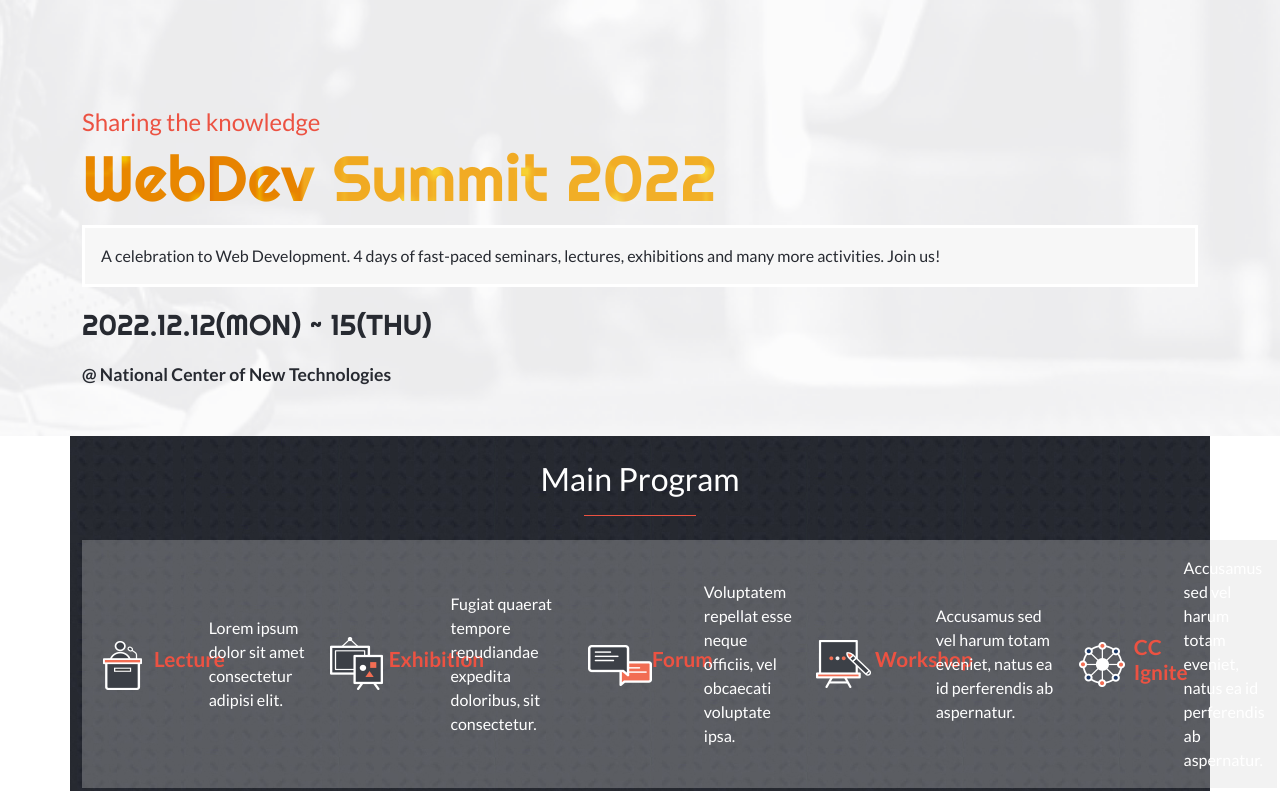
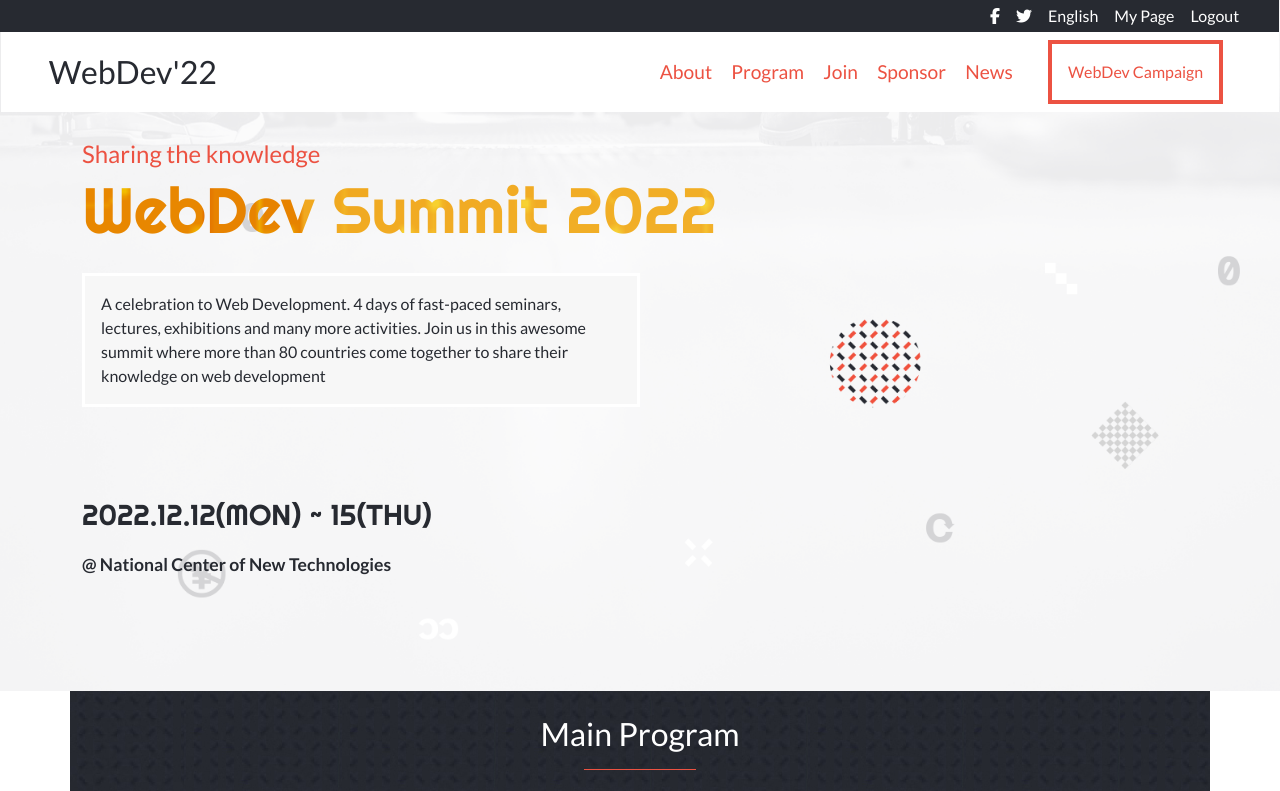
Before and after one commit to jfoyarzo/capstone1-WebdevSummit, a website: page index.html in a window 1280 px wide. Shown: the top 791 px of the page. Drawn offline with nearby package versions, Linux system fonts and the light colour scheme.

Commit message:
Add styles to headline for desktop version

```diff
--- a/index.html
+++ b/index.html
@@ -17,7 +17,15 @@
 
 <body>
     <header class="container-fluid">
+        <div class="over-menu d-none d-md-flex justify-content-end py-1 px-4 align-items-center">
+            <i class="fa-brands fa-facebook-f me-3"></i>
+            <i class="fa-brands fa-twitter me-3"></i>
+            <span class="me-3">English</span>
+            <span class="me-3">My Page</span>
+            <span class="me-3">Logout</span>
+        </div>
         <nav class="main-menu">
+            <a class="navbar-brand logo d-none d-md-block" href="#">WebDev'22</a>
             <div class="menu-icon">
                 <i class="fa-solid fa-bars ms-4 mt-4 mb-4 fa-2x d-md-none"></i>
             </div>
@@ -25,12 +33,12 @@
                 <i class="fa-solid fa-xmark fa-2xl"></i>
             </div>
             <div class="menu-wrapper">
-                <a href="/index.html" class="menu-item d-md-none">Home</a>
-                <a href="/about.html" class="menu-item">About</a>
-                <a href="#" class="menu-item muted">Program</a>
-                <a href="#" class="menu-item">Join</a>
-                <a href="#" class="menu-item">Sponsor</a>
-                <a href="#" class="menu-item">News</a>
+                <a href="/index.html" class="menu-item nav-link nav-item d-md-none">Home</a>
+                <a href="/about.html" class="menu-item nav-link nav-item">About</a>
+                <a href="#" class="menu-item nav-item nav-link">Program</a>
+                <a href="#" class="menu-item nav-item nav-link">Join</a>
+                <a href="#" class="menu-item nav-item nav-link">Sponsor</a>
+                <a href="#" class="menu-item nav-item nav-link">News</a>
                 <button type="button" class="menu-button d-none d-md-block">WebDev Campaign</button>
             </div>
         </nav>
@@ -40,7 +48,7 @@
                 <h1>WebDev Summit 2022</h1>
                 <div class="hl-box">
                     <p>A celebration to Web Development. 4 days of fast-paced seminars, lectures, exhibitions and many
-                        more activities. Join us!</p>
+                        more activities. Join us in this awesome summit where more than 80 countries come together to share their knowledge on web development</p>
                 </div>
                 <p class="date">2022.12.12(MON) ~ 15(THU)</p>
                 <p class="date-text">@ National Center of New Technologies </p>
--- a/styles.scss
+++ b/styles.scss
@@ -257,3 +257,75 @@ header {
 .partner {
   background-color: $black;
 }
+
+@media (min-width: 768px) {
+
+  .over-menu {
+    background-color: $black;
+    color: white;
+    margin-left: -0.8em;
+    margin-right: -0.7em;
+  }
+
+  .main-menu {
+    height: 8vh;
+    background-color: white;
+    margin-left: -0.7em;
+    margin-right: -0.7em;
+    padding: 1em;
+    justify-content: space-between;
+    align-content: center;
+  }
+
+  .menu-wrapper {
+    display: flex;
+    flex-direction: row;
+    align-content: center;
+    justify-content: space-between;
+    opacity: 1;
+    position: initial;
+    transform: initial;
+    height: initial;
+    padding: 1.5em;
+    background-color: transparent;
+  }
+
+  .menu-item {
+    font-size: 1.2em;
+    margin-bottom: 0;
+    margin-right: 1em;
+  }
+
+  .logo {
+    font-size: 2em;
+    margin-left: 1em;
+  }
+
+  .menu-button {
+    background-color: white;
+    border: $orange solid 4px;
+    color: $orange;
+    padding: 1em;
+    margin-left: 1em;
+    margin-right: 1em;
+  }
+
+  header {
+    background-image: url(/img/header-bg.png);
+    background-size: cover;
+    background-repeat: no-repeat;
+    background-position: initial;
+    padding-bottom: 6em;
+  }
+
+  .hl-box {
+    margin-right: 50%;
+    margin-top: 1.5em;
+    margin-bottom: 1.5em;
+  }
+
+  .date {
+    margin-top: 3em;
+  }
+
+}
```
Also changed, not shown: about.html (+1 -1 lines), styles.css, 1 other file.
